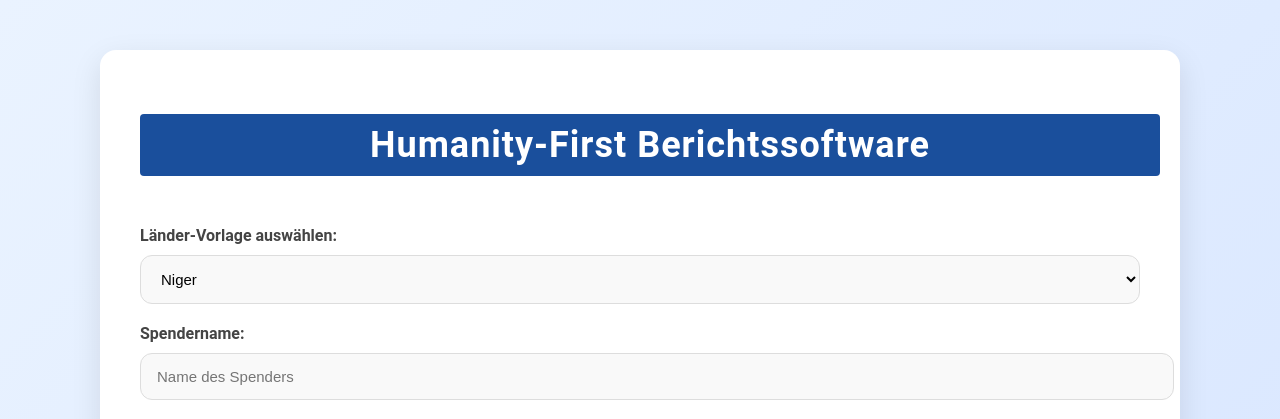
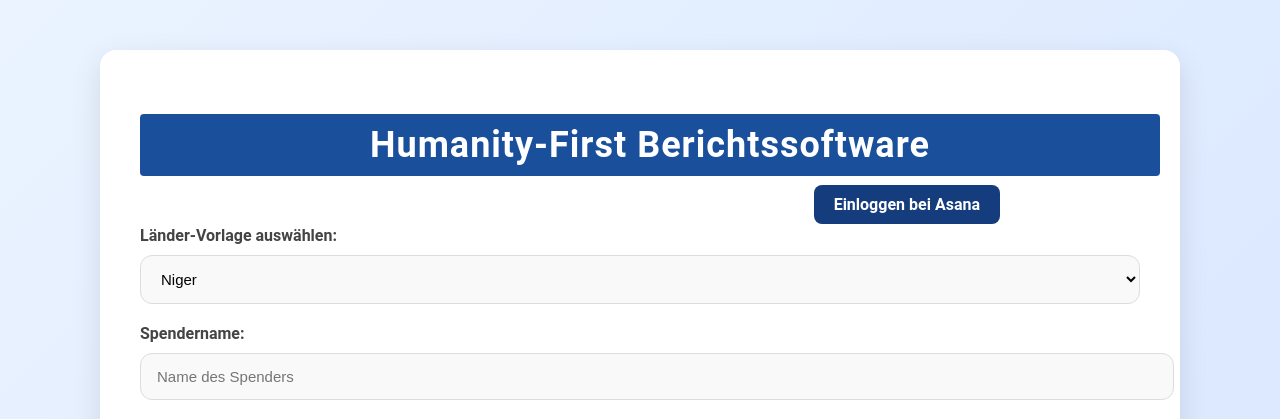
Before and after one commit to waterforlife-2002/pdf-generator, a Flask app: page / in a window 1280 px wide. Shown: the top 419 px of the page. Run offline with Flask 3, Linux system fonts and the light colour scheme.

Commit message:
Asana-Tab

```diff
--- a/app.py
+++ b/app.py
@@ -1,15 +1,15 @@
 import os
-from flask import Flask, request, render_template, send_file, session, redirect, url_for
+from flask import Flask, request, render_template, send_file, session
 from PyPDF2 import PdfReader, PdfWriter
 from fpdf import FPDF
 from PIL import Image
-from google.oauth2.service_account import Credentials
-from googleapiclient.discovery import build
+import requests
+import asana
 
+# Flask App-Initialisierung
 app = Flask(__name__)
 app.config['UPLOAD_FOLDER'] = 'uploads'
-from google.oauth2.service_account import Credentials
-from googleapiclient.discovery import build
+os.makedirs(app.config['UPLOAD_FOLDER'], exist_ok=True)
 
 # Sicherstellen, dass der Upload-Ordner existiert
 os.makedirs(app.config['UPLOAD_FOLDER'], exist_ok=True)
@@ -233,6 +233,24 @@
 
     return render_template("index.html", templates=templates)
 
+# Asana API-Route
+@app.route("/proxy_asana")
+def proxy_asana():
+    asana_url = "https://app.asana.com/"  # Asana-Webclient-URL
+    try:
+        # Asana-Inhalte abrufen
+        response = requests.get(asana_url, timeout=10)
+
+        # Sicherheitsheader entfernen, die das Einbetten verhindern könnten
+        headers = [(key, value) for key, value in response.headers.items() if key.lower() != "x-frame-options"]
+
+        # HTML-Inhalt zurückgeben
+        return response.text, response.status_code, headers
+    except requests.exceptions.RequestException as e:
+        return f"Fehler beim Abrufen der Asana-Seite: {str(e)}", 500
+
+
+
 if __name__ == "__main__":
     app.secret_key = os.urandom(24)  # Sicherstellen, dass die Sitzung sicher ist
     app.run(host="0.0.0.0", port=8000, debug=True)
--- a/templates/index.html
+++ b/templates/index.html
@@ -68,7 +68,7 @@
             cursor: pointer;
         }
         button:hover {
-            background: linear-gradient(90deg, #153d7e, #2e4f95);
+            background: linear-gradient(90deg, #9c1515, #9c1515);
         }
         .note {
             font-size: 14px;
@@ -173,12 +173,38 @@
                 padding: 5px 10px;
                 font-size: 14px;
             }
-        }
+        }@media (max-width: 600px) {
+    .asana-section iframe {
+        width: 100%; /* Frame passt sich der Bildschirmbreite an */
+        height: 400px; /* Angepasste Höhe für kleinere Bildschirme */
+    }
+}
+
     </style>
 </head>
 <body>
     <div class="container">
         <h1 style="background-color: #1a4f9c; color: white; padding: 10px; border-radius: 4px; display: inline-block; text-align: center; width: 100%;">Humanity-First Berichtssoftware</h1>
+
+        <a href="https://app.asana.com/" target="_blank" class="asana-button">Einloggen bei Asana</a>
+<style>
+    .asana-button {
+        position: absolute;
+        top: 185px; /* Abstand von der oberen Seite des Containers */
+        right: 280px; /* Abstand von der rechten Seite des Containers */
+        padding: 10px 20px;
+        background: #153d7e; /* Königsblau */
+        color: #fff;
+        text-decoration: none;
+        font-weight: bold;
+        border-radius: 8px;
+        font-size: 16px;
+        cursor: pointer;
+    }
+    .asana-button:hover {
+        background: #9c1515; /* Dunklerer Blau-Ton beim Hover */
+    }
+</style>
 
         <!-- Hauptformular für Berichtserstellung -->
         <form method="POST" enctype="multipart/form-data">
@@ -232,6 +258,7 @@
         </div>
     </div>
 
+
     <div class="footer" style="background-color: #1a4f9c; color: white; padding: 10px; border-radius: 4px;">
         &copy; 2024 <span style="color: white;">Humanity-First</span>. Water for life.
     </div>
```
Also changed, not shown: templates/asana_dashboard.html (added, +18 -0 lines).
